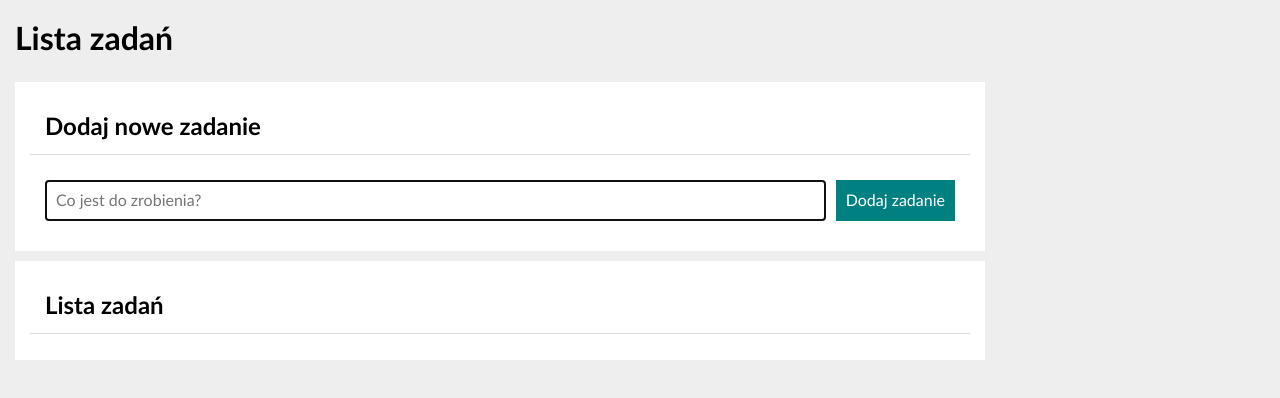
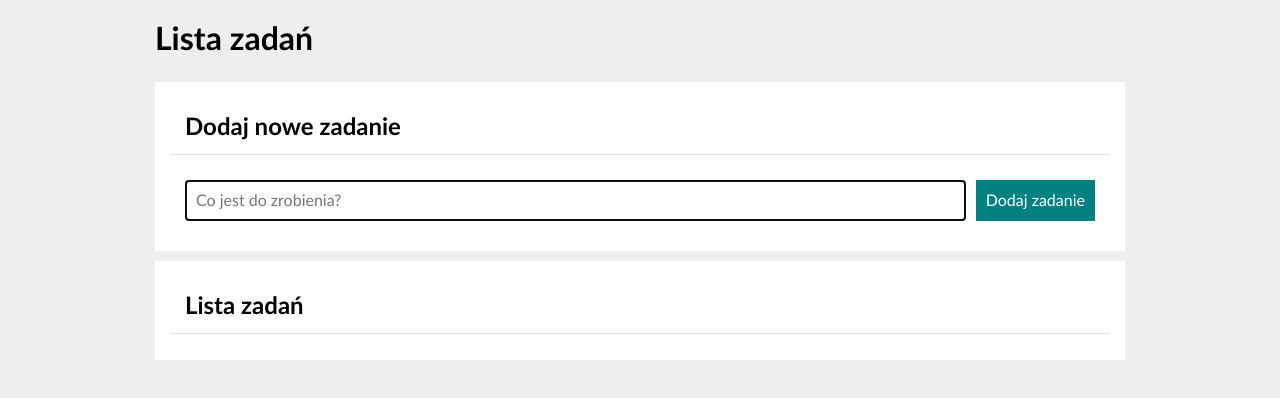
Before and after one commit to Piotr-Godlewski/tasklist_app, a plain HTML site: page index.html in a window 1280 px wide. Drawn offline with nearby package versions, Linux system fonts and the light colour scheme.

Commit message:
Update Readme.md

```diff
--- a/css/style.css
+++ b/css/style.css
@@ -11,4 +11,5 @@ html {
     font-family: 'Calibri' , sans-serif;
     display: grid;
     grid-template-columns: minmax(0, 1000px);
+    justify-content: center;
 }
```
Also changed, not shown: js/script.js (+8 -8 lines), images/toDoListAnimation.gif, 1 other file.
